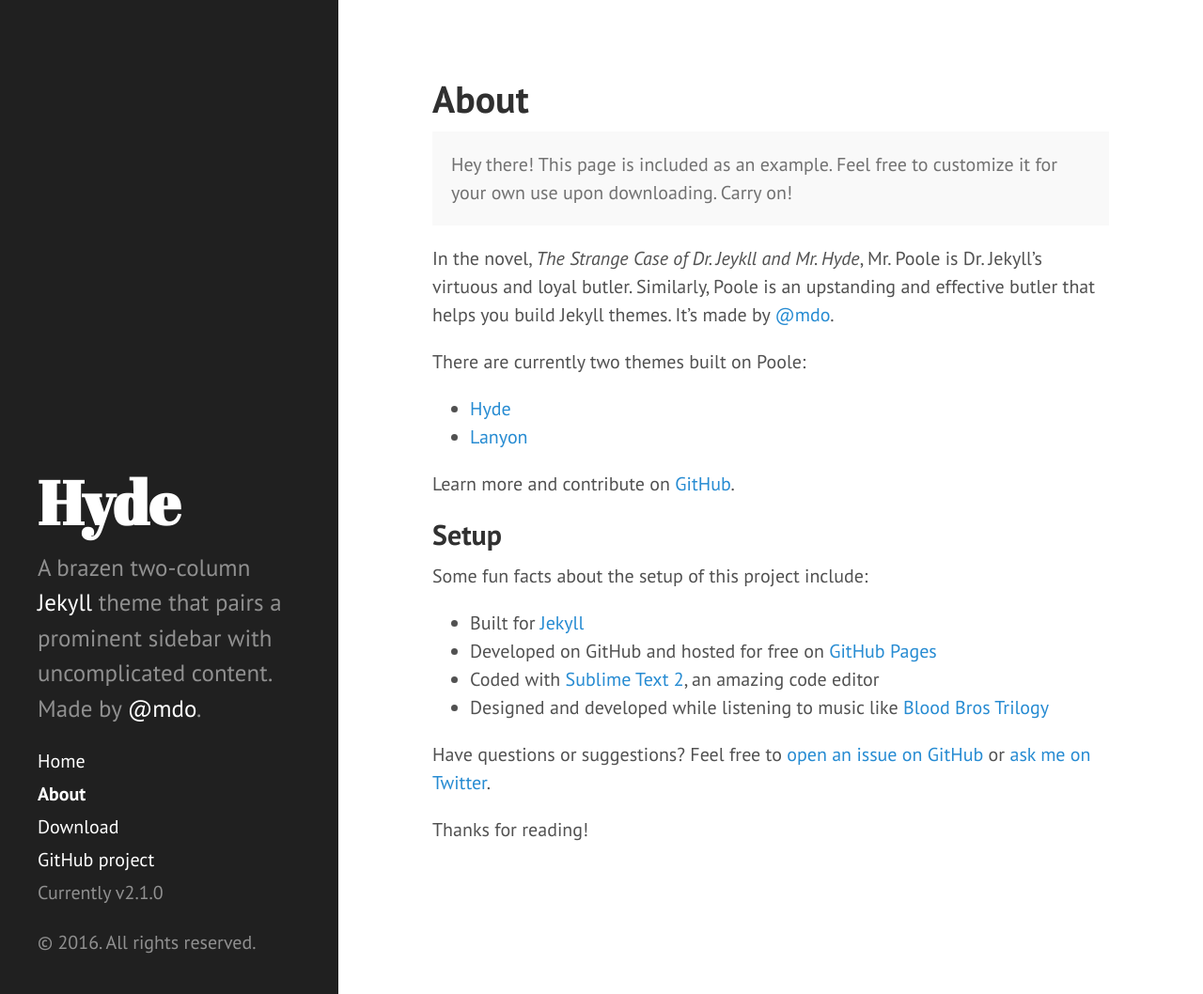
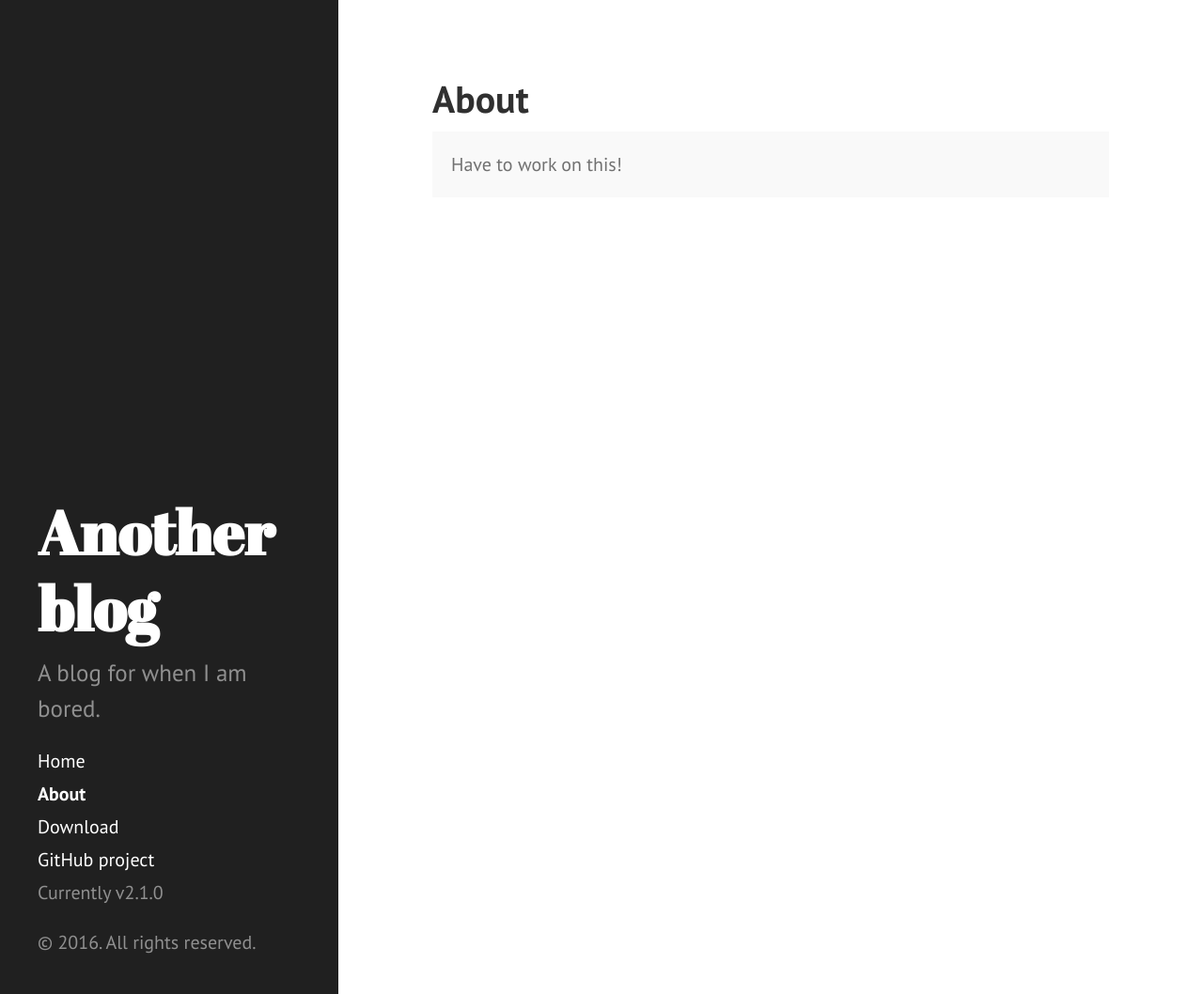
Before and after one commit to aulisius/aulisius.github.io, a Jekyll site: the page built from about.md, in a window 1280 px wide and 1058 px high. Shown: the whole window at 94% size. Built offline with Jekyll 4.4.1, drawn with Linux system fonts in a browser that asks for light colours; Markdown is read by kramdown in place of the engine named in the settings.

Commit message:
remove relative_links

```diff
--- a/_config.yml
+++ b/_config.yml
@@ -4,18 +4,17 @@
 
 # Permalinks
 permalink:        pretty
-relative_permalinks: true
 
 # Setup
-title:            Hyde
-tagline:          'A Jekyll theme'
-description:      'A brazen two-column <a href="http://jekyllrb.com" target="_blank">Jekyll</a> theme that pairs a prominent sidebar with uncomplicated content. Made by <a href="https://twitter.com/mdo" target="_blank">@mdo</a>.'
-url:              http://hyde.getpoole.com
-baseurl:          /
+title:            Another blog
+tagline:          'A blog'
+description:      'A blog for when I am bored.'
+url:              https://faizaanceg.github.io
+baseurl:          https://faizaanceg.github.io/
 
 author:
-  name:           'Mark Otto'
-  url:            https://twitter.com/mdo
+  name:           'Faizaan'
+  url:            https://github.com/faizaanceg
 
 paginate:         5
 
@@ -23,4 +22,4 @@
 version:          2.1.0
 
 github:
-  repo:           https://github.com/poole/hyde
+  repo:           https://github.com/faizaanceg/faizaanceg.github.io
--- a/_includes/head.html
+++ b/_includes/head.html
@@ -18,11 +18,11 @@
   <link rel="stylesheet" href="{{ site.baseurl }}public/css/poole.css">
   <link rel="stylesheet" href="{{ site.baseurl }}public/css/syntax.css">
   <link rel="stylesheet" href="{{ site.baseurl }}public/css/hyde.css">
-  <link rel="stylesheet" href="http://fonts.googleapis.com/css?family=PT+Sans:400,400italic,700|Abril+Fatface">
+  <link rel="stylesheet" href="https://fonts.googleapis.com/css?family=PT+Sans:400,400italic,700|Abril+Fatface">
 
   <!-- Icons -->
   <link rel="apple-touch-icon-precomposed" sizes="144x144" href="{{ site.baseurl }}public/apple-touch-icon-144-precomposed.png">
-                                 <link rel="shortcut icon" href="{{ site.baseurl }}public/favicon.ico">
+  <link rel="shortcut icon" href="{{ site.baseurl }}public/favicon.ico">
 
   <!-- RSS -->
   <link rel="alternate" type="application/rss+xml" title="RSS" href="/atom.xml">
--- a/about.md
+++ b/about.md
@@ -4,27 +4,5 @@
 ---
 
 <p class="message">
-  Hey there! This page is included as an example. Feel free to customize it for your own use upon downloading. Carry on!
+  Have to work on this!
 </p>
-
-In the novel, *The Strange Case of Dr. Jeykll and Mr. Hyde*, Mr. Poole is Dr. Jekyll's virtuous and loyal butler. Similarly, Poole is an upstanding and effective butler that helps you build Jekyll themes. It's made by [@mdo](https://twitter.com/mdo).
-
-There are currently two themes built on Poole:
-
-* [Hyde](http://hyde.getpoole.com)
-* [Lanyon](http://lanyon.getpoole.com)
-
-Learn more and contribute on [GitHub](https://github.com/poole).
-
-## Setup
-
-Some fun facts about the setup of this project include:
-
-* Built for [Jekyll](http://jekyllrb.com)
-* Developed on GitHub and hosted for free on [GitHub Pages](https://pages.github.com)
-* Coded with [Sublime Text 2](http://sublimetext.com), an amazing code editor
-* Designed and developed while listening to music like [Blood Bros Trilogy](https://soundcloud.com/maddecent/sets/blood-bros-series)
-
-Have questions or suggestions? Feel free to [open an issue on GitHub](https://github.com/poole/issues/new) or [ask me on Twitter](https://twitter.com/mdo).
-
-Thanks for reading!
```
